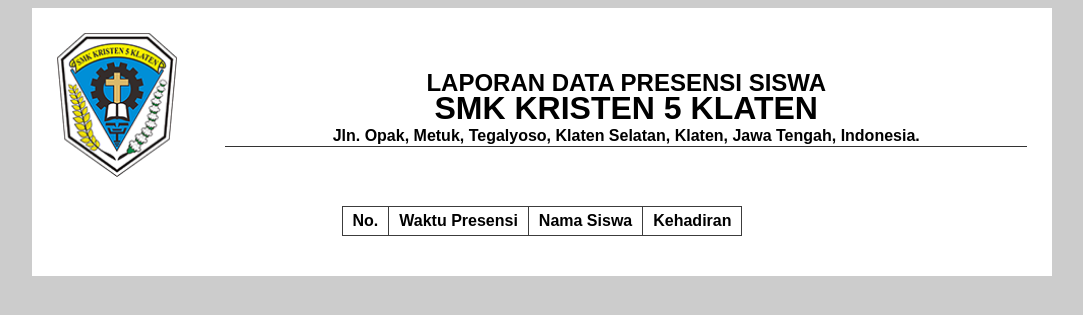
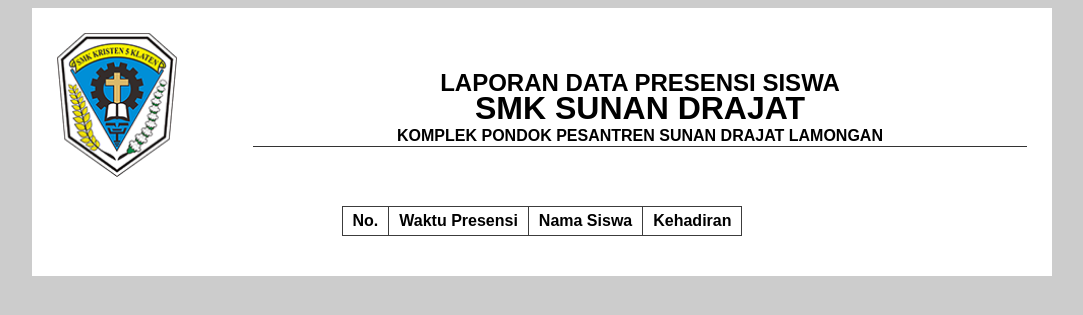
Before and after one commit to ikhlalteam/pkn, a PHP site: page /krisma/admin/presensi/cetakpresensi.php in a window 1280 px wide. Shown: the top 315 px of the page, without its empty margins (98-1181 px from the left). Run offline with PHP 8.4, Linux system fonts and the light colour scheme; data comes from the database, SQL or seed files in the repository; data that the repository does not hold is empty.

Commit message:
Update cetakpresensi.php

```diff
--- a/admin/presensi/cetakpresensi.php
+++ b/admin/presensi/cetakpresensi.php
@@ -5,7 +5,7 @@
 <!DOCTYPE html>
 <html>
 <head>
-<title>KRISMA | PRESENSI</title>
+<title>SMK SDL </title>
     <link rel="shortcut icon" href="<?= $config['base_url']; ?>images/logokrisma.png" />
 </head>
 <body>
@@ -49,8 +49,8 @@
   <td> <img src="../../images/logokrisma.png" width="120px"> </td>
   <td class = "tengah">
   <h2>LAPORAN DATA PRESENSI SISWA</h2>
-      <h1>SMK KRISTEN 5 KLATEN</h1>
-      <b>Jln. Opak, Metuk, Tegalyoso, Klaten Selatan, Klaten, Jawa Tengah, Indonesia.</b>
+      <h1>SMK SUNAN DRAJAT</h1>
+      <b>KOMPLEK PONDOK PESANTREN SUNAN DRAJAT LAMONGAN</b>
       <hr>
   </td>
 
```
